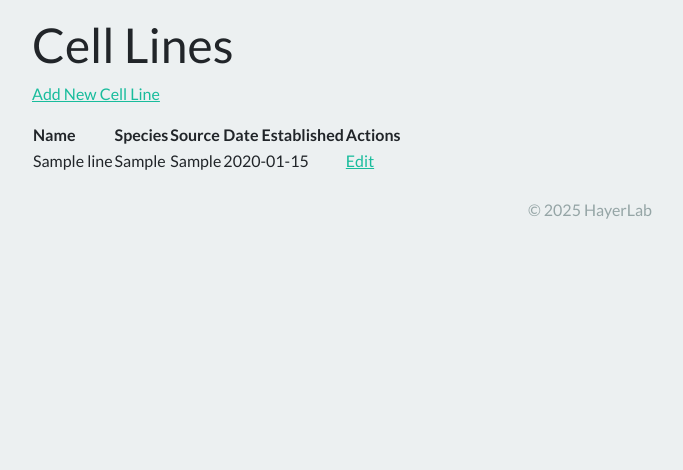
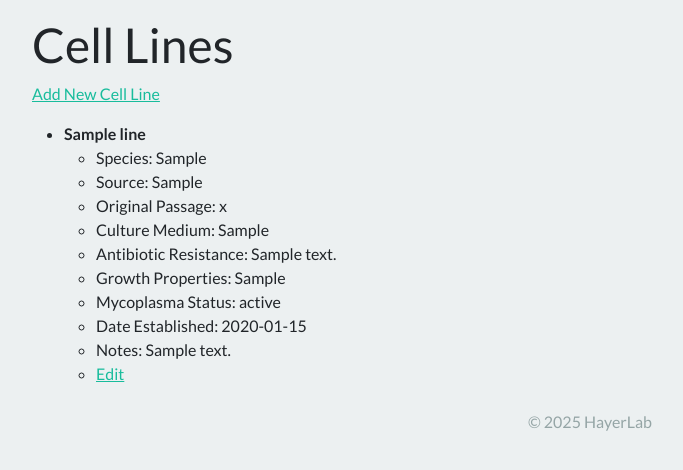
Before and after one commit to qiyaolin/CellStorage-modify_log, a Flask app: page /cell_lines in a window 1280 px wide. Shown: the part 116-586 px from the top of the page, without its empty margins (50-733 px from the left). Run offline with Flask 3, Linux system fonts and the light colour scheme; a user stored in the database is signed in; tables that the repository leaves empty hold one stand-in row (values such as "Sample post"); some libraries are stand-ins or nearby versions.

Commit message:
Display cell line details as list and fix pickup log

```diff
--- a/app/main/routes.py
+++ b/app/main/routes.py
@@ -573,7 +573,13 @@ def pickup_selected_vials():
                 )
                 pb['cells'][(vial.row_in_box, vial.col_in_box)] = vial
         db.session.commit()
-        log_audit(current_user.id, 'PICKUP_VIALS', target_type='CryoVial', details=str(used_ids))
+        batch_ids = list({v.batch_id for v in picked_vials})
+        log_audit(
+            current_user.id,
+            'PICKUP_VIALS',
+            target_type='CryoVial',
+            details={'vial_ids': used_ids, 'batch_ids': batch_ids},
+        )
         session.pop('pickup_ids', None)
         flash('Pick up recorded and vials marked as Used.', 'success')
         return render_template(
--- a/app/templates/main/cell_lines.html
+++ b/app/templates/main/cell_lines.html
@@ -5,31 +5,25 @@
     <p><a href="{{ url_for('main.add_cell_line') }}" class="button">Add New Cell Line</a></p>
 
     {% if cell_lines %}
-        <table>
-            <thead>
-                <tr>
-                    <th>Name</th>
-                    <th>Species</th>
-                    <th>Source</th>
-                    <th>Date Established</th>
-                    <th>Actions</th>
-                </tr>
-            </thead>
-            <tbody>
-                {% for cl in cell_lines %}
-                    <tr>
-                        <td>{{ cl.name }}</td>
-                        <td>{{ cl.species if cl.species else 'N/A' }}</td>
-                        <td>{{ cl.source if cl.source else 'N/A' }}</td>
-                        <td>{{ cl.date_established.strftime('%Y-%m-%d') if cl.date_established else 'N/A' }}</td>
-                        <td>
-                            <a href="{{ url_for('main.edit_cell_line', cell_line_id=cl.id) }}">Edit</a>
-                            {# Add delete link/button later if needed #}
-                        </td>
-                    </tr>
-                {% endfor %}
-            </tbody>
-        </table>
+        <ul>
+        {% for cl in cell_lines %}
+            <li>
+                <strong>{{ cl.name }}</strong>
+                <ul>
+                    <li>Species: {{ cl.species if cl.species else 'N/A' }}</li>
+                    <li>Source: {{ cl.source if cl.source else 'N/A' }}</li>
+                    <li>Original Passage: {{ cl.original_passage if cl.original_passage else 'N/A' }}</li>
+                    <li>Culture Medium: {{ cl.culture_medium if cl.culture_medium else 'N/A' }}</li>
+                    <li>Antibiotic Resistance: {{ cl.antibiotic_resistance if cl.antibiotic_resistance else 'N/A' }}</li>
+                    <li>Growth Properties: {{ cl.growth_properties if cl.growth_properties else 'N/A' }}</li>
+                    <li>Mycoplasma Status: {{ cl.mycoplasma_status if cl.mycoplasma_status else 'N/A' }}</li>
+                    <li>Date Established: {{ cl.date_established.strftime('%Y-%m-%d') if cl.date_established else 'N/A' }}</li>
+                    <li>Notes: {{ cl.notes if cl.notes else 'N/A' }}</li>
+                    <li><a href="{{ url_for('main.edit_cell_line', cell_line_id=cl.id) }}">Edit</a></li>
+                </ul>
+            </li>
+        {% endfor %}
+        </ul>
     {% else %}
         <p>No cell lines found. <a href="{{ url_for('main.add_cell_line') }}">Add the first one!</a></p>
     {% endif %}
```
